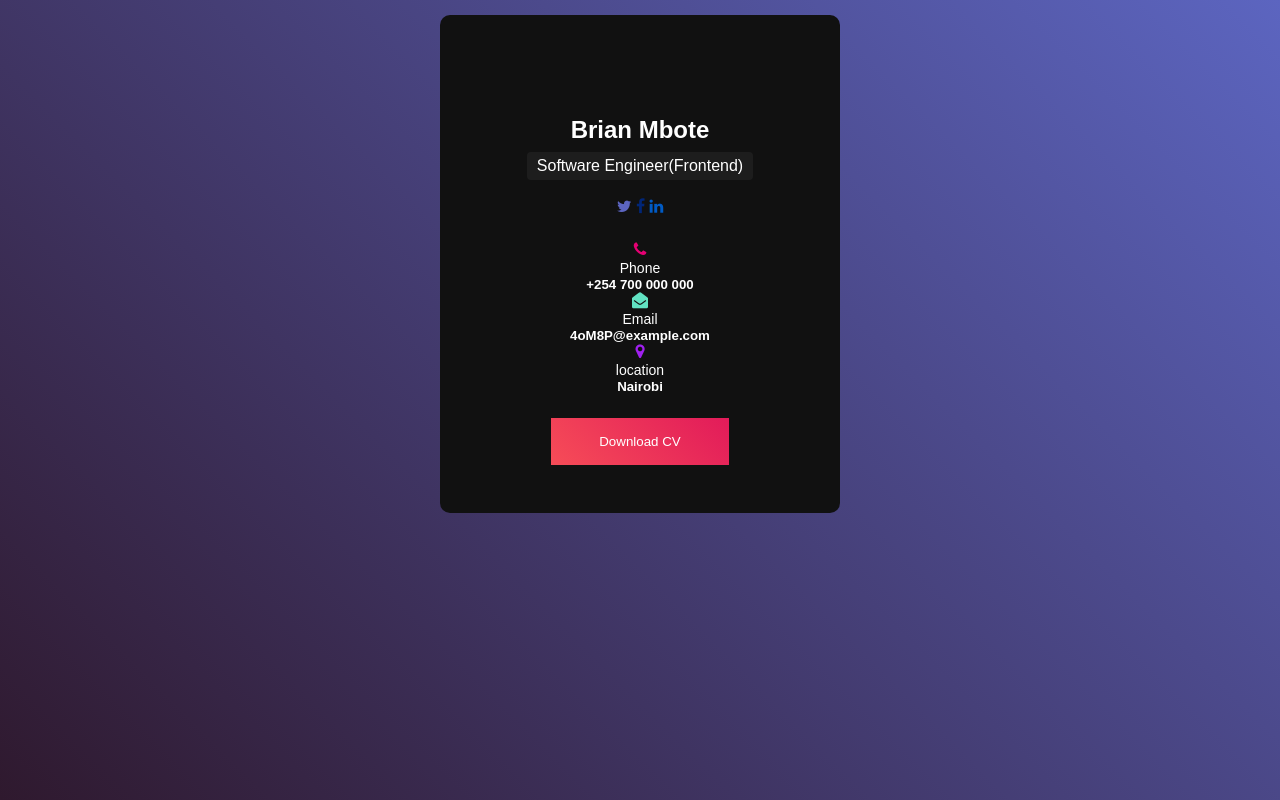
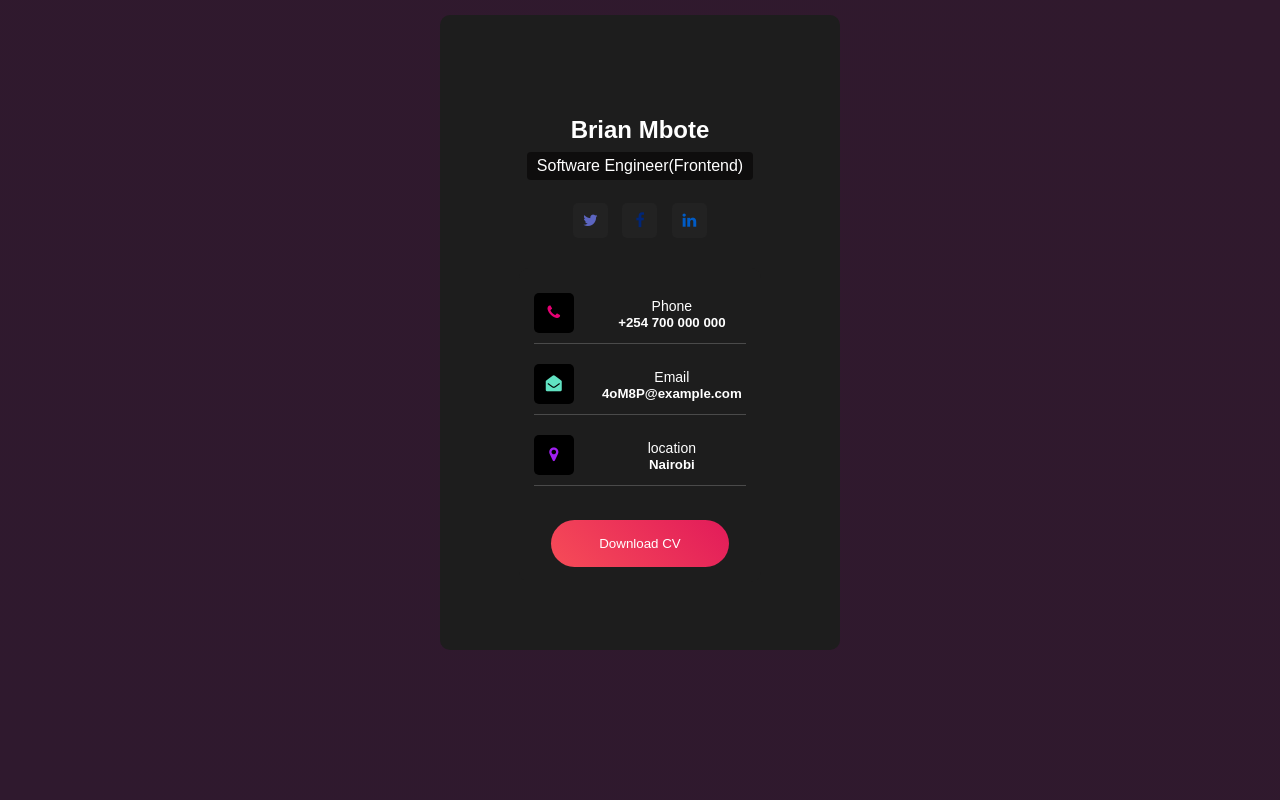
Before and after one commit to kxshiii/portfolio, a plain HTML site: page index.html in a window 1280 px wide. Drawn offline with Linux system fonts and the light colour scheme.

Commit message:
working on styles

```diff
--- a/css/style.css
+++ b/css/style.css
@@ -20,7 +20,7 @@
     font-family: poppins, sans-serif;
 }
 body{
-    background:linear-gradient(45deg, var(--purple), var(--blue));
+    background:linear-gradient(45deg, var(--purple), var(--purple-light));
     min-height: 100vh;
     overflow-x: hidden;
 }
@@ -35,7 +35,7 @@ body{
     overflow: hidden;
 }
 .profile-card{
-    background:#111;
+    background:#1d1d1d;
     width: 400px;
     padding: 3rem;
     border-radius: 10px;
@@ -71,7 +71,7 @@ body{
     margin-top: 20px;
 }
 .profile-name .name h4{
-    background:#1d1d1d;
+    background:#0e0d0d;
     font-weight: 400;
     padding: 5px 10px;
     margin: 8px;
@@ -81,10 +81,10 @@ body{
     margin-top: 10px;
     margin-bottom: 25px;
 }
-.profile-name .name .socialmedia i{
-    color: #1d1d1d;;
-    font-size: 26px;
-    color:#fff;
+.profile-name .name .social-media i{
+    color: #ddd;;
+    font-size: 16px;
+    background-color:#222;
     margin: 5px;
     height: 35px;
     line-height: 35px;
@@ -98,26 +98,34 @@ body{
     border: 1px solid rgba(255,255,255,.2);
     background:linear-gradient(45deg, var(--purple), var(--blue));
 }
-.profile-card .contact-info{
+.profile-card .contact{
     background-color: #1d1d1d;
     padding: 15px;
     border-radius: 10px;
     width: 100%;
     margin-bottom: 20px;
 }
-.contact-info .row .icon{
+.profile-card .contact .row{
+    display: flex;
+    justify-content: space-between;
+    align-items: center;
+    border-bottom: 1px solid rgba(255,255,255,.2);
+    padding: 10px 0;
+    margin-bottom: 10px;
+}
+.contact .row .icon{
     height: 40px;
     width: 40px;
     line-height: 40px;
     border-radius: 5px;
     color: #fff;
     transition: .5s;
-    background-color: #111;
+    background-color: #000000;
     text-align: center;
 }
 .row .icon:hover{
     transform:scale(1.3);
-    border: 1px solid rgba(255,255,255,.3);
+    border: 1px solid rgba(230, 255, 255, 0.3);
 }
 .row .content{
     min-width: 70%;
@@ -130,6 +138,6 @@ body{
     padding: 1rem 3rem;
     margin-top: 1.5rem;
     background: linear-gradient(45deg, #f64c57, #e21b5a);
-    border: 30px;
+    border-radius: 30px;
     border: none;
 }
```
